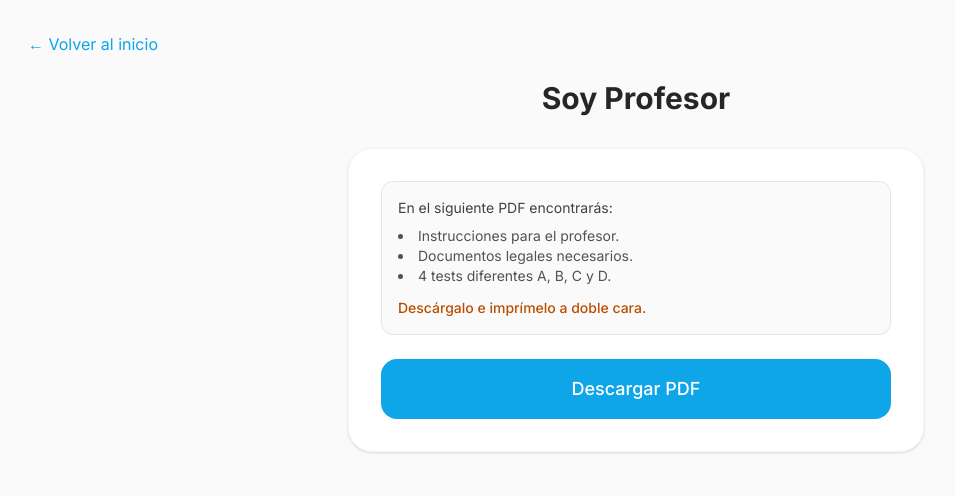
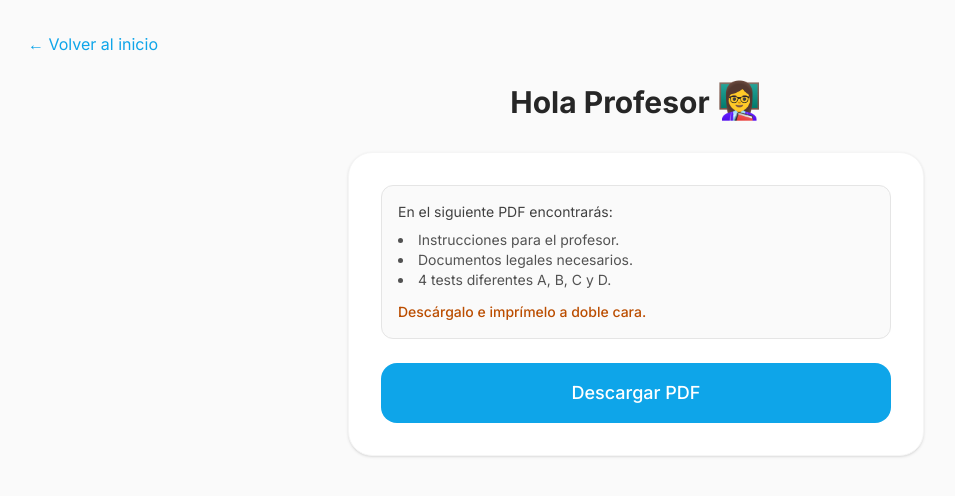
Before and after one commit to sheriffff/fermi, a Vue app: page /profe in a window 1280 px wide. Shown: the top 496 px of the page, without its empty margins (4-959 px from the left). Built offline with nearby package versions, Linux system fonts and the light colour scheme; no server answers.

Commit message:
ui profes

```diff
--- a/src/views/ProfeView.vue
+++ b/src/views/ProfeView.vue
@@ -19,7 +19,7 @@ function handleDownload() {
 
       <div class="text-center mb-8">
         <h1 class="text-3xl font-bold text-neutral-800">
-          Soy Profesor
+          Hola Profesor <span class="text-4xl">👩‍🏫</span>
         </h1>
       </div>
 
```
